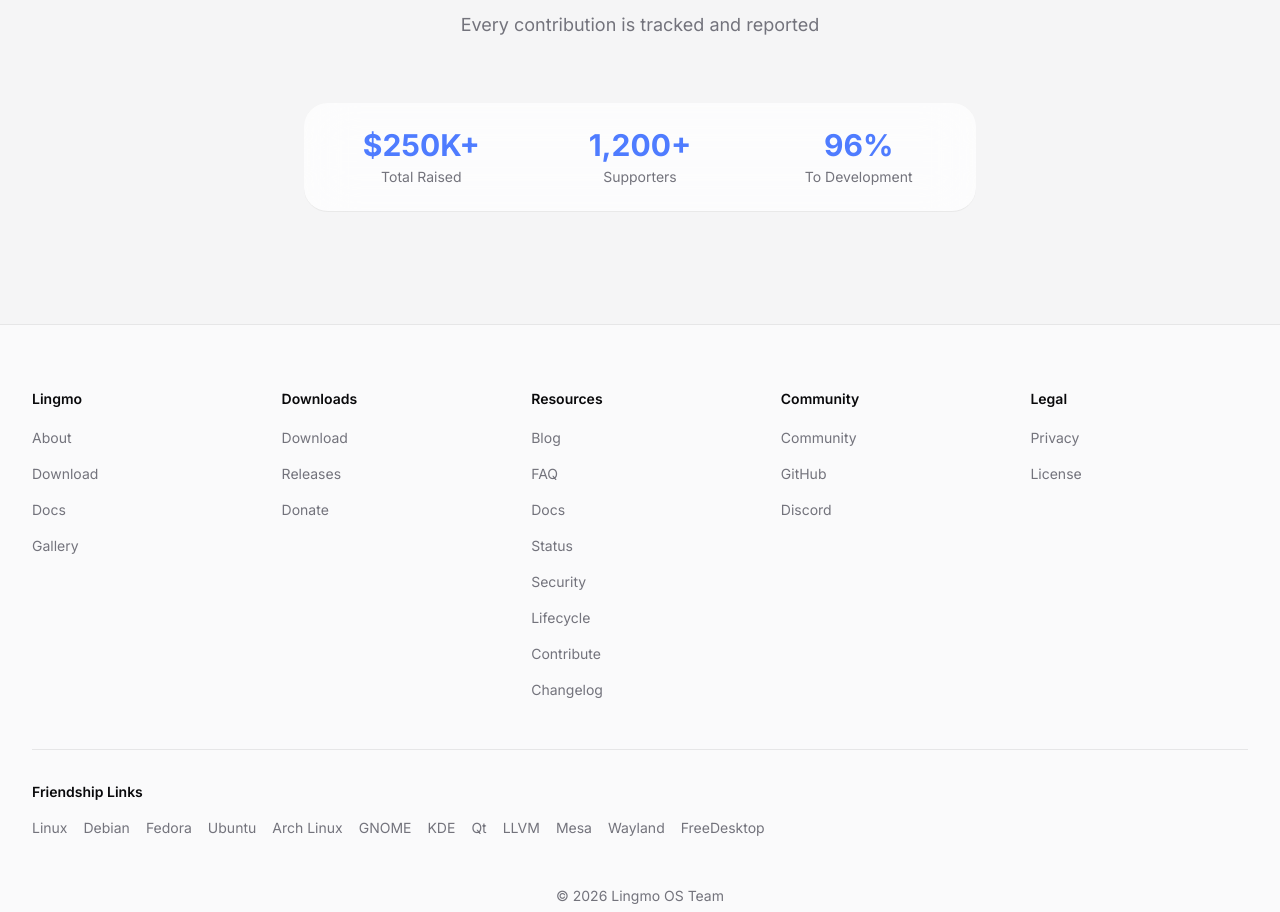
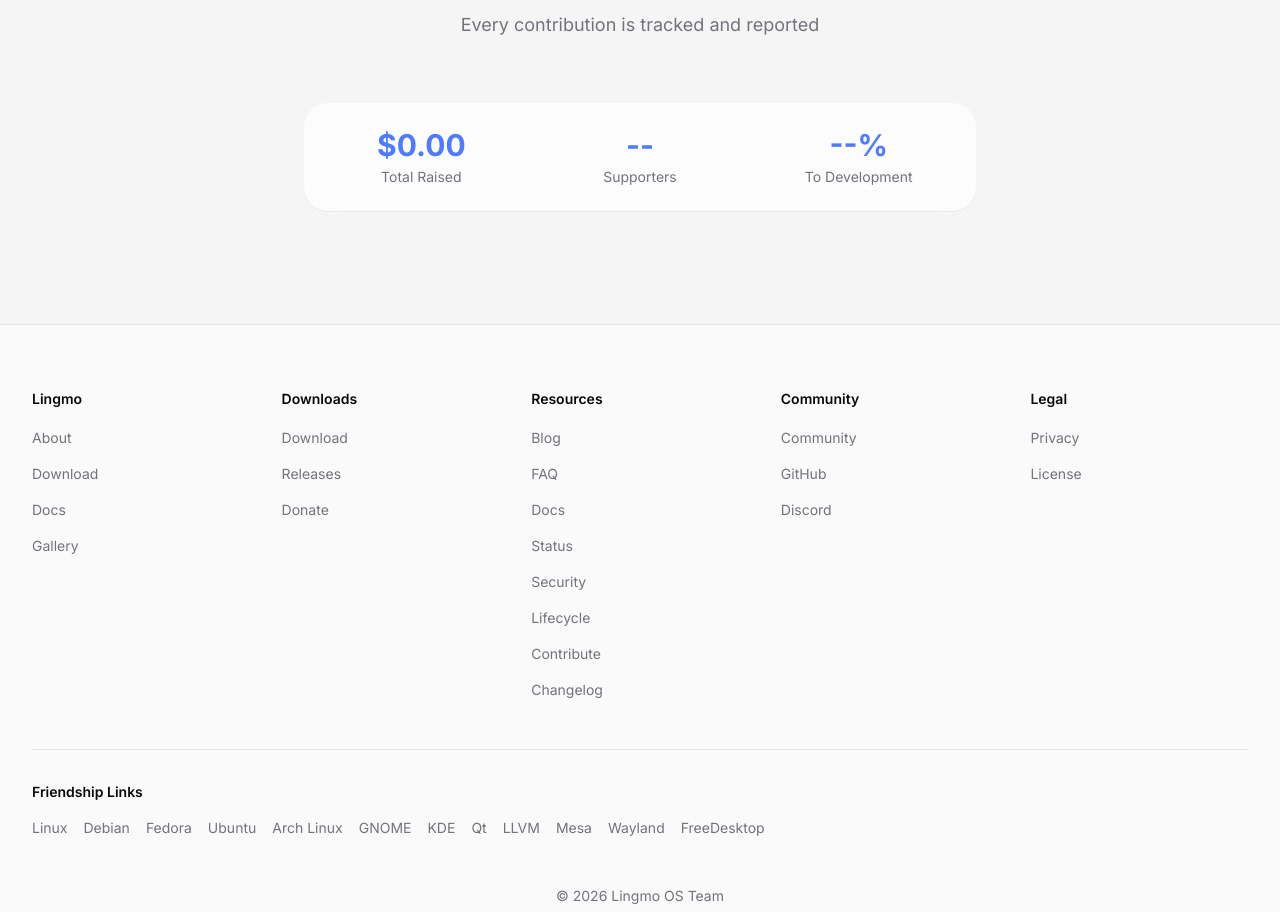
Before and after one commit to LingmoOS/lingmo.org, a Next.js app: page /en/donate in a window 1280 px wide. Shown: the part 1489-2401 px from the top of the page. Built offline with nearby package versions, Linux system fonts and the light colour scheme; no server answers.

Commit message:
chore: update donate data

```diff
--- a/src/app/[locale]/donate/page.tsx
+++ b/src/app/[locale]/donate/page.tsx
@@ -87,15 +87,15 @@ export default function DonatePage() {
         <Card className="mx-auto max-w-2xl text-center">
           <div className="grid grid-cols-3 gap-8">
             <div>
-              <div className="text-3xl font-bold text-primary">$250K+</div>
+              <div className="text-3xl font-bold text-primary">$0.00</div>
               <p className="mt-1 text-sm text-muted dark:text-muted-dark">Total Raised</p>
             </div>
             <div>
-              <div className="text-3xl font-bold text-primary">1,200+</div>
+              <div className="text-3xl font-bold text-primary">--</div>
               <p className="mt-1 text-sm text-muted dark:text-muted-dark">Supporters</p>
             </div>
             <div>
-              <div className="text-3xl font-bold text-primary">96%</div>
+              <div className="text-3xl font-bold text-primary">--%</div>
               <p className="mt-1 text-sm text-muted dark:text-muted-dark">To Development</p>
             </div>
           </div>
```
